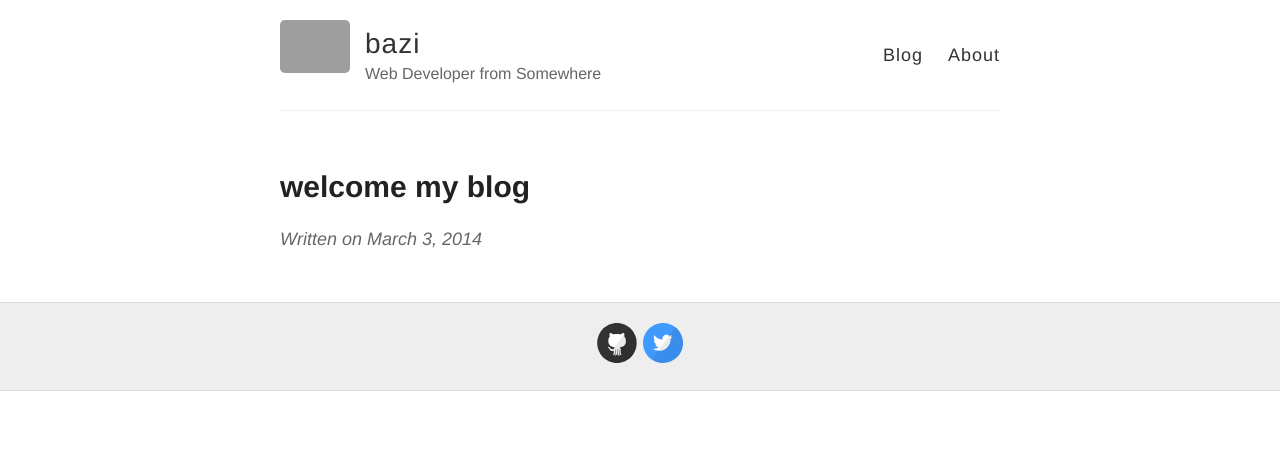
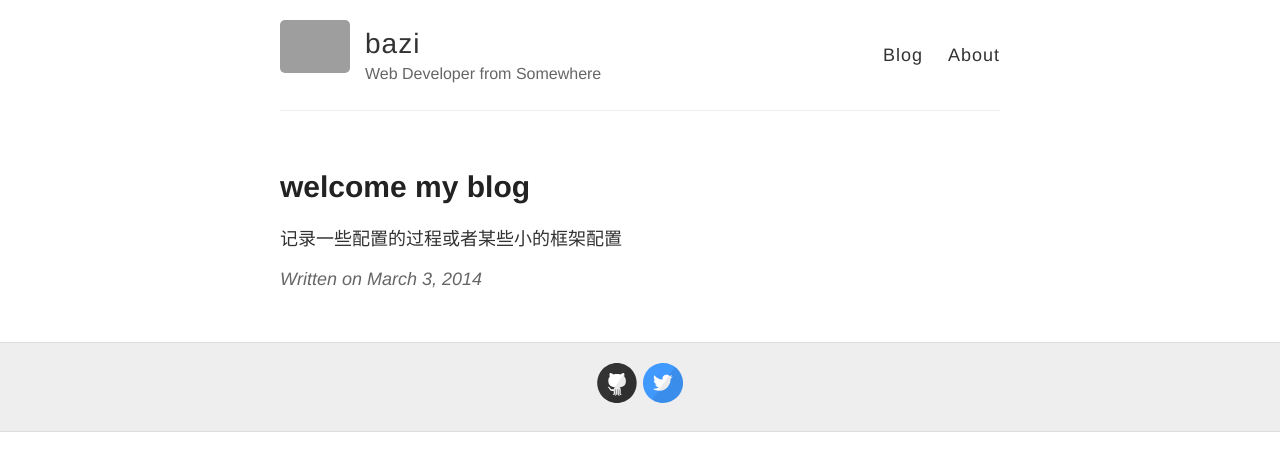
Before and after one commit to zhuangrunbo/zhuangrunbo.github.io, a Jekyll site: the page built from _posts/2014-3-3-Hello-World.md, in a window 1280 px wide. Shown: the top 471 px of the page. Built offline with Jekyll 4.4.1, drawn with Linux system fonts in a browser that asks for light colours; grey boxes are pictures that could not be loaded.

Commit message:
Update 2014-3-3-Hello-World.md

```diff
--- a/_posts/2014-3-3-Hello-World.md
+++ b/_posts/2014-3-3-Hello-World.md
@@ -2,3 +2,5 @@
 layout: post
 title: welcome my blog
 ---
+
+记录一些配置的过程或者某些小的框架配置
```
